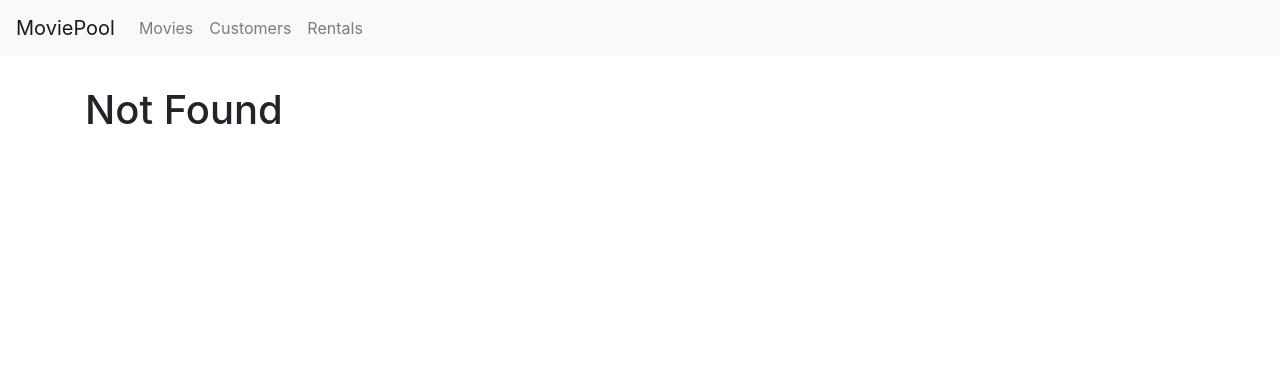
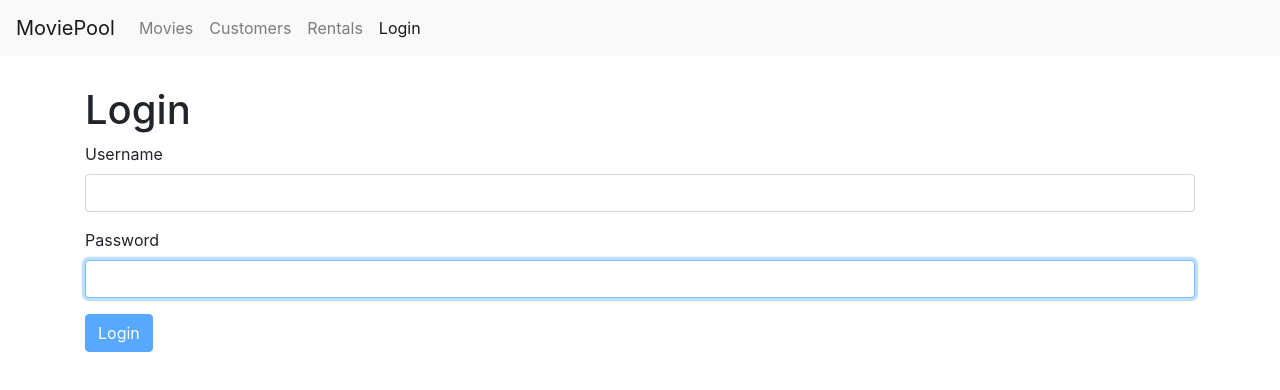
Before and after one commit to bthndncr/React-movieLibrary, a React (Create React App) app: page /login in a window 1280 px wide. Before the commit this address led to /not-found. Shown: the top 390 px of the page. Built offline with nearby package versions, Linux system fonts and the light colour scheme.

Commit message:
created a sign-up form with validation

```diff
--- a/package.json
+++ b/package.json
@@ -5,6 +5,7 @@
   "dependencies": {
     "bootstrap": "^4.3.1",
     "font-awesome": "^4.7.0",
+    "joi-browser": "^13.4.0",
     "lodash": "^4.17.15",
     "prop-types": "^15.6.2",
     "react": "^16.8.6",
--- a/src/App.js
+++ b/src/App.js
@@ -5,8 +5,9 @@
 import Customers from "./components/navigation/customers";
 import NotFound from "./components/navigation/notFound";
 import Navbar from "./components/navigation/navbar";
+import MovieFrom from "./components/navigation/movieFrom";
+import LoginFrom from "./components/loginFrom.jsx";
 import "./App.css";
-import MovieFrom from "./components/navigation/movieFrom";
 
 function App() {
   return (
@@ -14,6 +15,7 @@
       <Navbar />
       <main className="container">
         <Switch>
+          <Route path="/login" component={LoginFrom} />
           <Route path="/movies/:id" component={MovieFrom} />
           <Route path="/movies" component={Movies}></Route>
           <Route path="/customers" component={Customers}></Route>
--- /dev/null
+++ b/src/components/input.jsx
@@ -0,0 +1,21 @@
+import React from "react";
+
+const Input = ({ name, label, value, error, onChange }) => {
+  return (
+    <div className="form-group">
+      <label htmlFor={name}>{label}</label>
+      <input
+        autoFocus
+        value={value}
+        onChange={onChange}
+        id={name}
+        name={name}
+        type="text"
+        className="form-control"
+      />
+      {error && <div className="alert alert-danger">{error}</div>}
+    </div>
+  );
+};
+
+export default Input;
--- /dev/null
+++ b/src/components/loginFrom.jsx
@@ -0,0 +1,93 @@
+import React, { Component } from "react";
+import Input from "./input";
+import Joi from "joi-browser";
+
+class LoginFrom extends Component {
+  state = {
+    account: { username: "", password: "" },
+    errors: {}
+  };
+
+  schema = {
+    username: Joi.string()
+      .required()
+      .label("Username"),
+    password: Joi.string()
+      .required()
+      .label("Password")
+  };
+
+  validate = () => {
+    const options = { abortEarly: false };
+    const { error } = Joi.validate(this.state.account, this.schema, options);
+
+    if (!error) return null;
+
+    const errors = {};
+    for (let item of error.details) {
+      errors[item.path[0]] = item.message;
+    }
+    return errors;
+  };
+
+  handleSubmit = e => {
+    e.preventDefault();
+
+    const errors = this.validate();
+    this.setState({ errors: errors || {} });
+
+    if (errors) return;
+
+    console.log("Submitted");
+  };
+
+  validateProperty = ({ name, value }) => {
+    const obj = { [name]: value };
+    const schema = { [name]: this.schema[name] };
+    const { error } = Joi.validate(obj, schema);
+
+    return error ? error.details[0].message : null;
+  };
+
+  handleChange = ({ currentTarget: input }) => {
+    const errors = { ...this.state.errors };
+    const errorMessage = this.validateProperty(input);
+    if (errorMessage) errors[input.name] = errorMessage;
+    else delete errors[input.name];
+
+    const account = { ...this.state.account };
+    account[input.name] = input.value;
+    this.setState({ account, errors });
+  };
+
+  render() {
+    const { account, errors } = this.state;
+    return (
+      <div>
+        <h1>Login</h1>
+        <form onSubmit={this.handleSubmit}>
+          <Input
+            name="username"
+            value={account.username}
+            label="Username"
+            onChange={this.handleChange}
+            error={errors.username}
+          />
+          <Input
+            name="password"
+            value={account.password}
+            label="Password"
+            onChange={this.handleChange}
+            error={errors.password}
+          />
+
+          <button disabled={this.validate()} className="btn btn-primary">
+            Login
+          </button>
+        </form>
+      </div>
+    );
+  }
+}
+
+export default LoginFrom;
--- a/src/components/navigation/navbar.jsx
+++ b/src/components/navigation/navbar.jsx
@@ -3,7 +3,7 @@
 
 const Navbar = () => {
   return (
-    <nav class="navbar navbar-expand-lg navbar-light bg-light">
+    <nav className="navbar navbar-expand-lg navbar-light bg-light">
       <Link className="navbar-brand" to="/">
         MoviePool
       </Link>
@@ -31,6 +31,9 @@
           <NavLink className="nav-item nav-link" to="/rentals">
             Rentals
           </NavLink>
+          <NavLink className="nav-item nav-link" to="/login">
+            Login
+          </NavLink>
         </div>
       </div>
     </nav>
```
Also changed, not shown: 1 other file (tests, documents, lock files or other folders).
